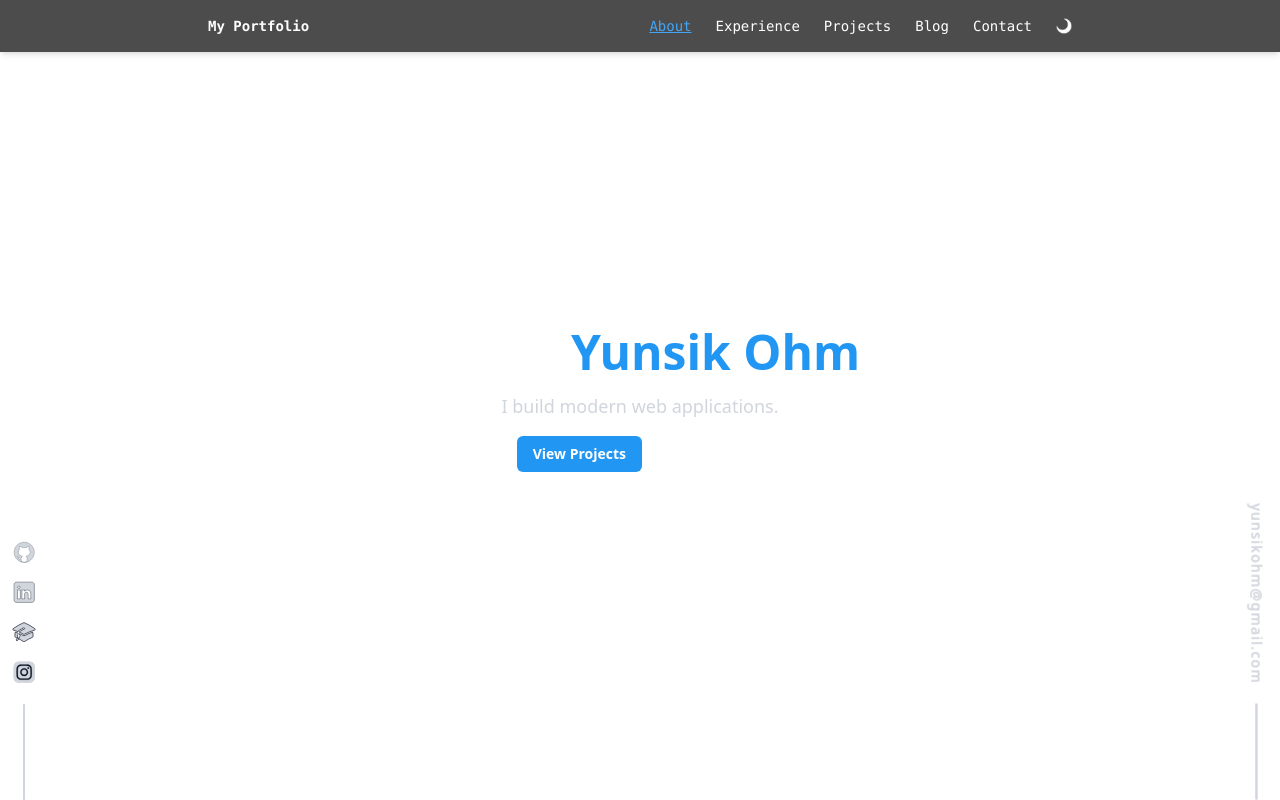
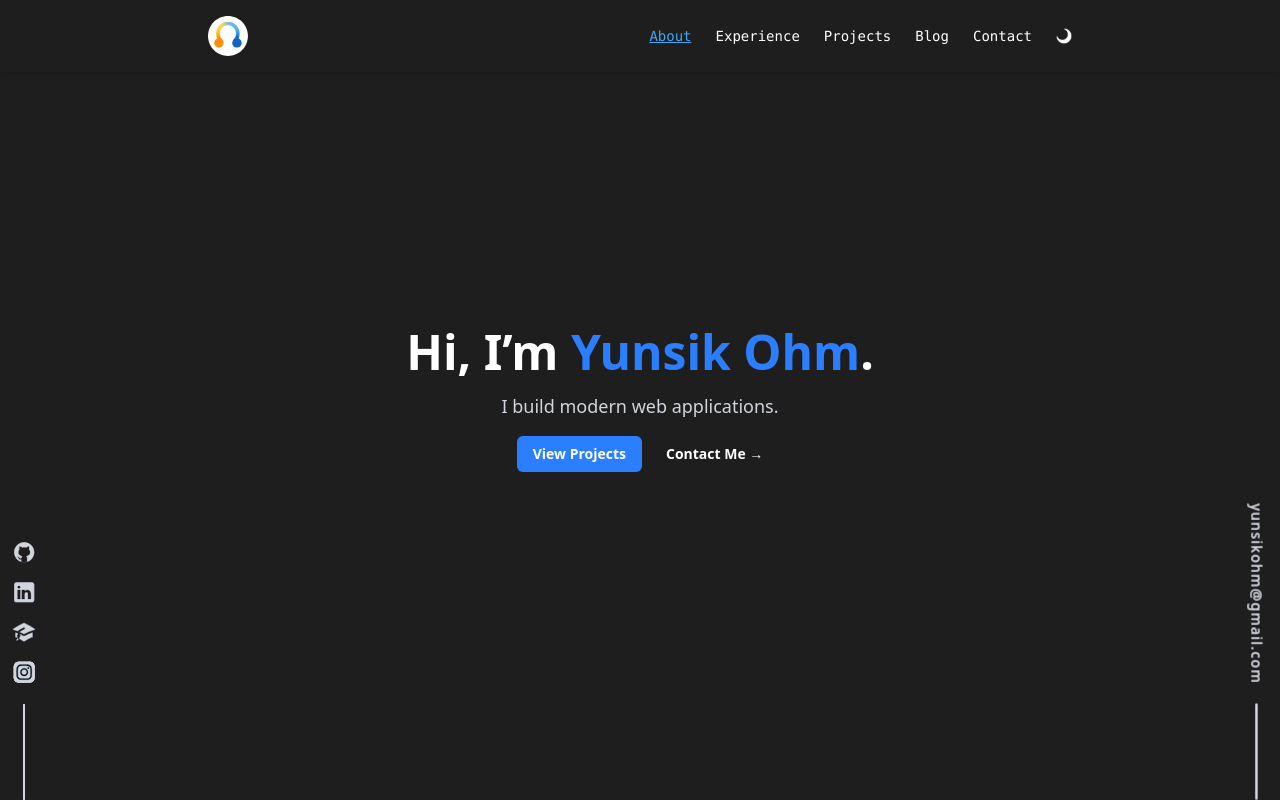
Before and after one commit to yo-resistor/portfolio_website_react_typescript_vite, a React (Vite) app: page / in a window 1280 px wide. Both pictures are taken after a click on the button 1064 px from the left and 26 px from the top of the page. Built offline with nearby package versions, Linux system fonts and the light colour scheme.

Commit message:
set up logo for light and dark mode

```diff
--- a/src/components/Hero.tsx
+++ b/src/components/Hero.tsx
@@ -2,7 +2,7 @@ import { motion } from "framer-motion";
 
 const Hero = () => {
   return (
-    <section className="flex flex-col justify-center items-center min-h-screen text-center px-6">
+    <section className="flex flex-col justify-center items-center min-h-screen text-center px-6 bg-white dark:bg-dark-bg-3">
       <motion.h1
         initial={{ opacity: 0, y: 10 }}
         animate={{ opacity: 1, y: 0 }}
--- a/src/components/Navbar.tsx
+++ b/src/components/Navbar.tsx
@@ -2,20 +2,28 @@
 import { useState } from "react";
 import { Link, useLocation } from "react-router-dom";
 import DarkModeToggle from "./DarkModeToggle";
+import logoDarkBG from "../assets/logo_dark_bg.svg";
+import logoWhiteBG from "../assets/logo_white_bg.svg";
 
 const Navbar = () => {
   const location = useLocation(); // Get the current route
   const [isOpen, setIsOpen] = useState(false); // Mobile menu toggle
 
   return (
-    <nav className="fixed top-0 left-0 w-full bg-white/70 dark:bg-black/70 backdrop-blur-md shadow-md z-50 font-mono">
+    <nav className="fixed top-0 left-0 w-full bg-white/70 dark:bg-dark-bg-3 backdrop-blur-md shadow-md z-50 font-mono">
       <div className="max-w-4xl mx-auto flex items-center justify-between p-4">
         {/* Logo / Home Link */}
-        <Link
-          to="/"
-          className="text-sm font-bold text-gray-900 dark:text-white"
-        >
-          My Portfolio
+        <Link to="/">
+          <img
+            src={logoDarkBG}
+            alt="Logo Dark Background"
+            className="block dark:hidden h-10 transition-opacity duration-300"
+          />
+          <img
+            src={logoWhiteBG}
+            alt="Logo White Background"
+            className="dark:block hidden h-10 transition-opacity duration-300"
+          />
         </Link>
 
         {/* Desktop Navigation */}
--- a/src/index.css
+++ b/src/index.css
@@ -16,7 +16,7 @@
   --color-blue-200: #90caf9;
   --color-blue-300: #64b5f6; /* secondary highlight color for dark theme */
   --color-blue-400: #42a5f5;
-  --color-blue-500: #2196f3; /* secondary highlight color for light theme */
+  --color-custom-blue-500: #2196f3; /* secondary highlight color for light theme */
   --color-blue-600: #1e88e5;
   --color-blue-700: #1976d2;
   --color-blue-800: #1565c0; /* secondary highlight variant color light for dark theme */
--- a/src/pages/Blog.tsx
+++ b/src/pages/Blog.tsx
@@ -29,7 +29,7 @@ const Blog = () => {
 
   return (
     <div id="blog" className="py-20 px-6">
-      <h1 className="text-3xl font-bold text-gray-900 dark:text-white mb-4">
+      <h1 className="text-3xl font-bold text-gray-800 dark:text-white mb-4">
         Blog
       </h1>
       <input
@@ -45,7 +45,7 @@ const Blog = () => {
             <li key={post.slug}>
               <Link
                 to={`/blog/${post.slug}`}
-                className="text-xl font-semibold text-blue-600 dark:text-blue-400 hover:underline"
+                className="text-xl font-semibold text-blue-500 dark:text-blue-400 hover:underline"
               >
                 {post.title}
               </Link>
```
